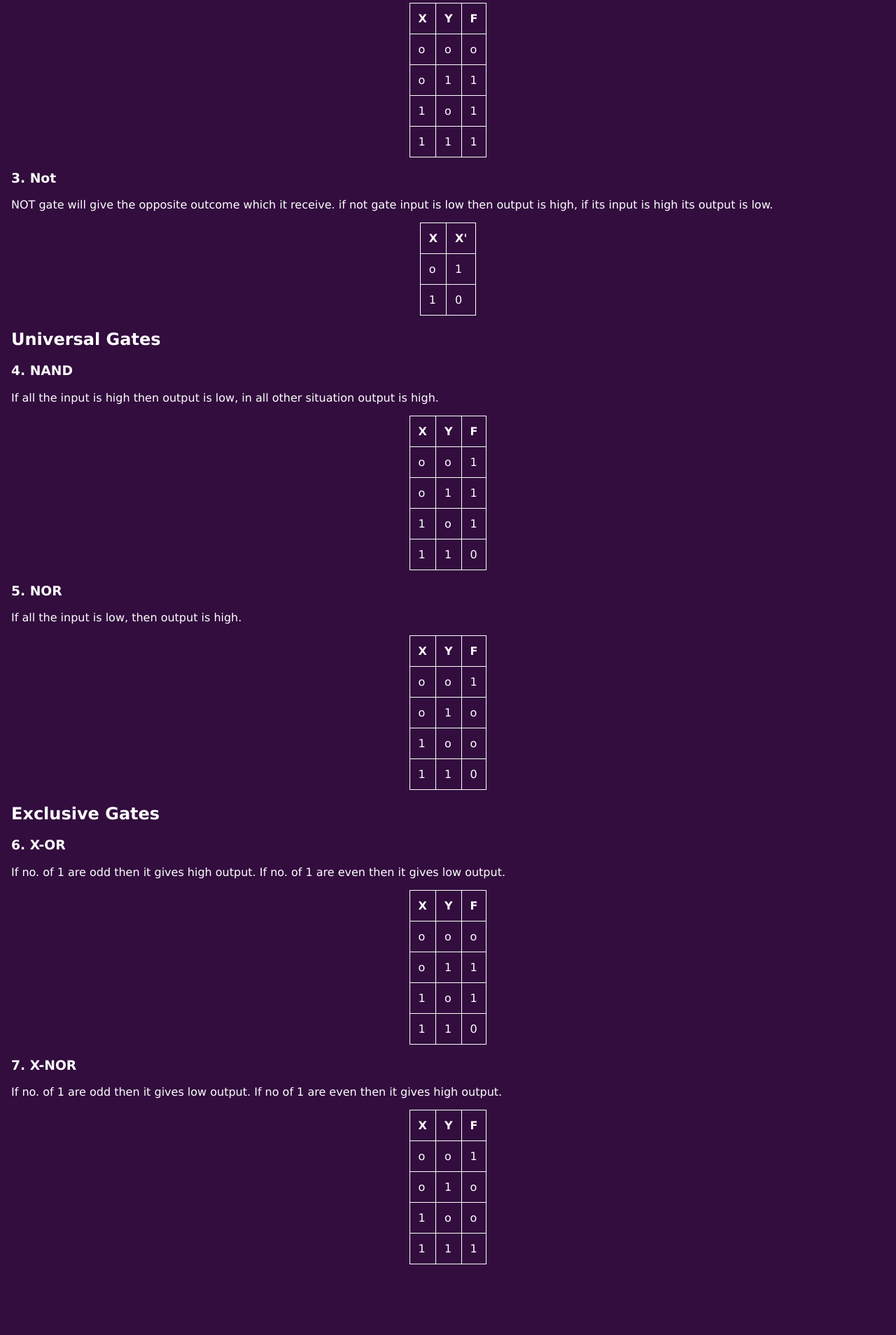
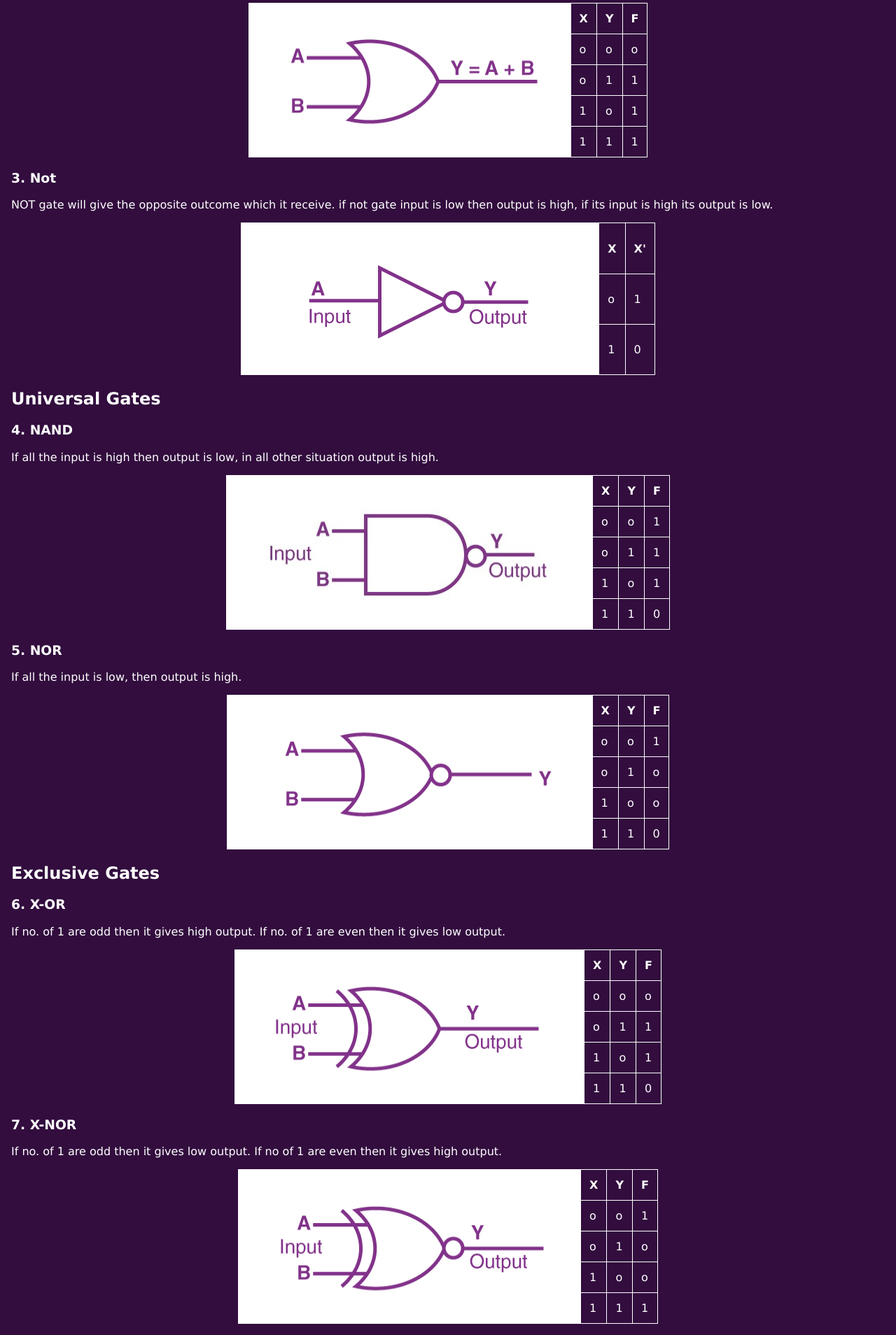
Before and after one commit to manishTerminal/ow.github.io, a plain HTML site: page coa.html in a window 1280 px wide. Shown: the part 514-2422 px from the top of the page at 70% size. Before the commit the page ends 2337 px from the top, so only its background shows below. Drawn offline with Linux system fonts and the light colour scheme.

Commit message:
Update coa.html

```diff
--- a/coa.html
+++ b/coa.html
@@ -39,7 +39,7 @@
     </p>
 
     <div class="tablemain">
-      <img src="image/andgate.jpg" alt="" />
+      <img src="andgate.jpg" alt="" />
       <table>
         <tr>
           <th>X</th>
@@ -74,7 +74,7 @@
       all inputs are low then you will get low (0) output.
     </p>
     <div class="tablemain">
-      <img src="image/orgate.png" alt="" />
+      <img src="orgate.png" alt="" />
       <table>
         <tr>
           <th>X</th>
@@ -109,7 +109,7 @@
       input is low then output is high, if its input is high its output is low.
     </p>
     <div class="tablemain">
-      <img src="image/notgate.png" alt="" />
+      <img src="notgate.png" alt="" />
       <table>
         <tr>
           <th>X</th>
@@ -133,7 +133,7 @@
       is high.
     </p>
     <div class="tablemain">
-      <img src="image/nandgate.jpg" alt="" />
+      <img src="nandgate.jpg" alt="" />
       <table>
         <tr>
           <th>X</th>
@@ -165,7 +165,7 @@
     <h3>5. NOR</h3>
     <p>If all the input is low, then output is high.</p>
     <div class="tablemain">
-      <img src="image/norgate.png" alt="" />
+      <img src="norgate.png" alt="" />
       <table>
         <tr>
           <th>X</th>
@@ -202,7 +202,7 @@
       it gives low output.
     </p>
     <div class="tablemain">
-      <img src="image/xorgate.png" alt="" />
+      <img src="xorgate.png" alt="" />
       <table>
         <tr>
           <th>X</th>
@@ -237,7 +237,7 @@
       gives high output.
     </p>
     <div class="tablemain">
-      <img src="image/xnorgate.png" alt="" />
+      <img src="xnorgate.png" alt="" />
       <table>
         <tr>
           <th>X</th>
```
